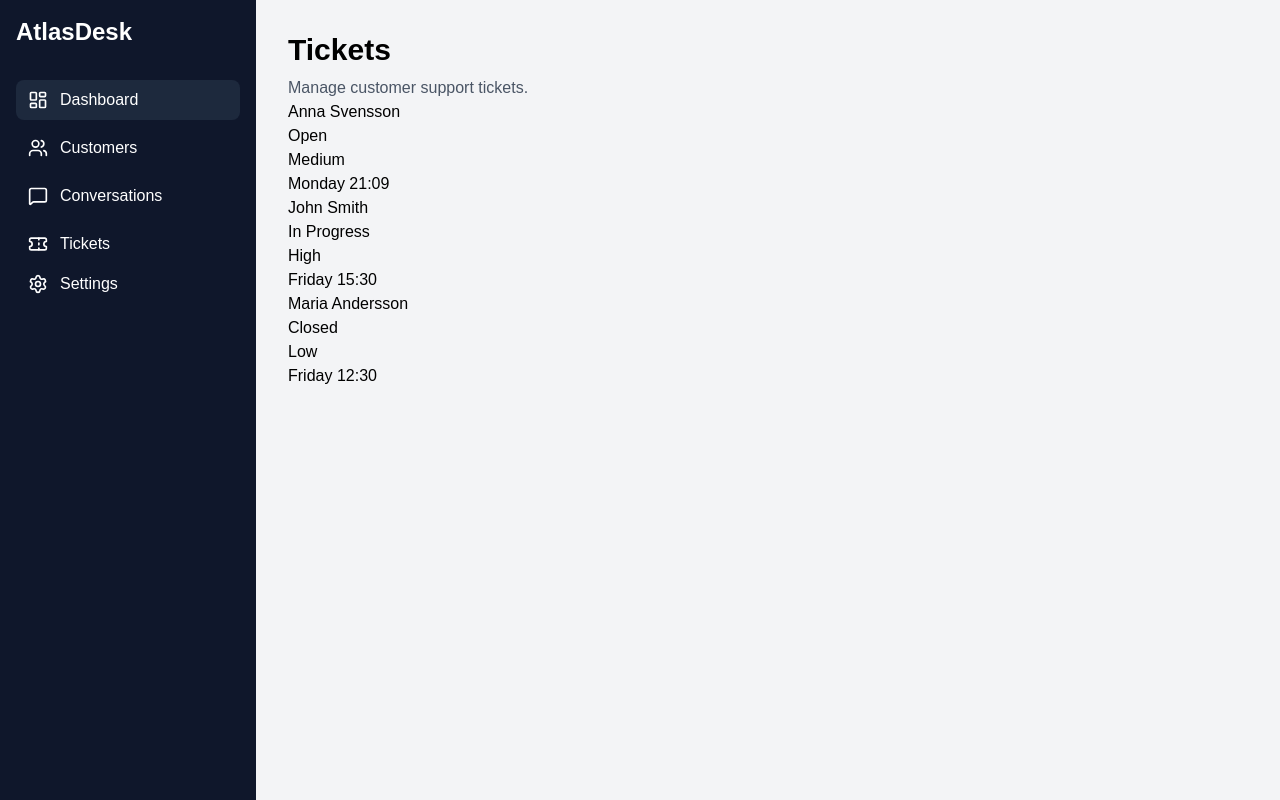
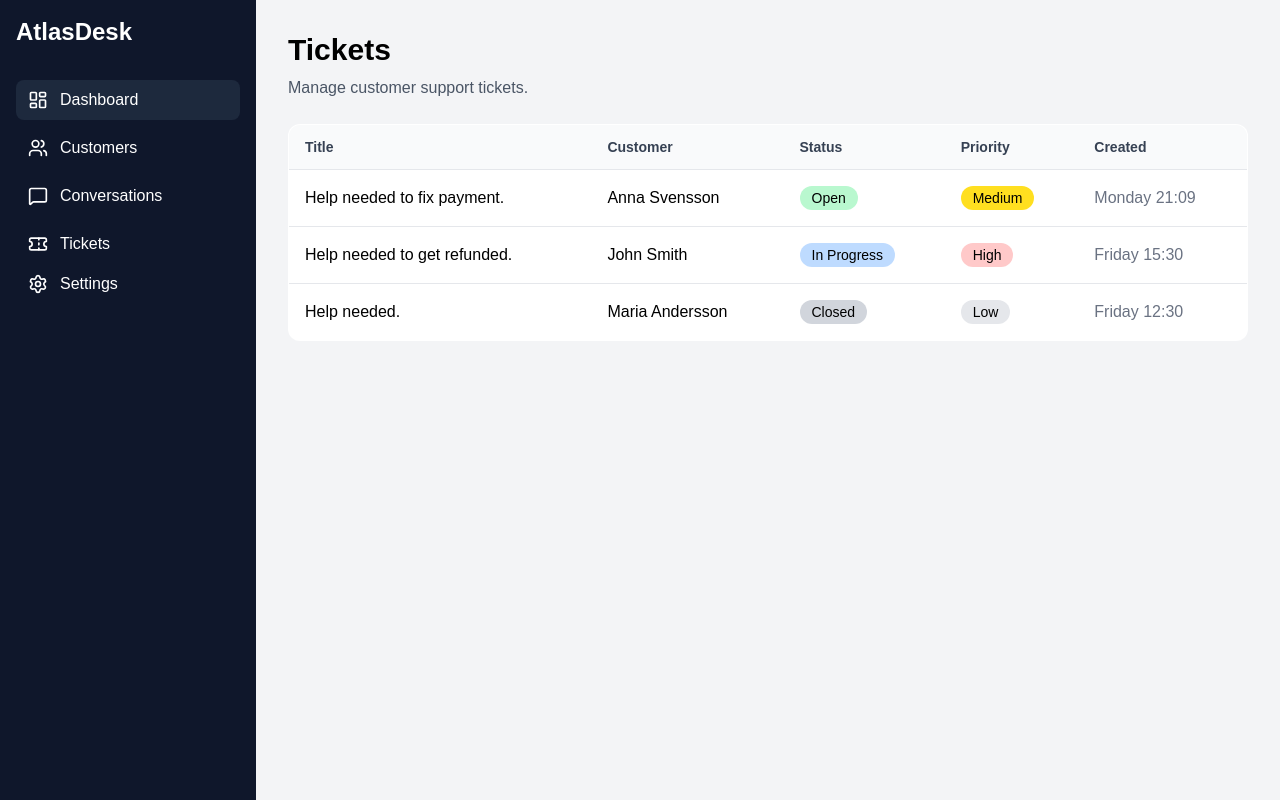
Before and after one commit to Abualtaher/atlasdesk, a React (Vite) app in the folder client/: page /tickets in a window 1280 px wide. Built offline with nearby package versions, Linux system fonts and the light colour scheme.

Commit message:
feat: enhance ticket display with detailed table layout and status/priority styling

```diff
--- a/client/src/pages/Tickets.tsx
+++ b/client/src/pages/Tickets.tsx
@@ -1,18 +1,88 @@
 import { tickets } from "../data/tickets";
 
 function Tickets() {
+  const priorityClass = (priority: string) => {
+    if (priority === "High") {
+      return "bg-red-200";
+    }
+    if (priority === "Medium") {
+      return "bg-yellow-300";
+    }
+    return "bg-gray-200";
+  };
+
+  const statusClass = (status: string) => {
+    if (status === "Open") {
+      return "bg-green-200";
+    }
+    if (status === "Closed") {
+      return "bg-gray-300";
+    }
+    return "bg-blue-200";
+  };
   return (
     <div>
       <h1 className="text-3xl font-bold">Tickets</h1>
       <p className="mt-2 text-gray-600">Manage customer support tickets.</p>
-      {tickets.map((ticket) => (
-        <div key={ticket.id}>
-          <p>{ticket.customer}</p>
-          <p>{ticket.status}</p>
-          <p>{ticket.priority}</p>
-          <p>{ticket.createdAt}</p>
-        </div>
-      ))}
+      <div>
+        <table className="mt-6 w-full overflow-hidden rounded-xl border border-gray-200 bg-white text-left">
+          <thead className="bg-gray-50">
+            <tr>
+              <th className="px-4 py-3 text-sm font-semibold text-gray-700">
+                Title
+              </th>
+
+              <th className="px-4 py-3 text-sm font-semibold text-gray-700">
+                Customer
+              </th>
+
+              <th className="px-4 py-3 text-sm font-semibold text-gray-700">
+                Status
+              </th>
+
+              <th className="px-4 py-3 text-sm font-semibold text-gray-700">
+                Priority
+              </th>
+
+              <th className="px-4 py-3 text-sm font-semibold text-gray-700">
+                Created
+              </th>
+            </tr>
+          </thead>
+
+          <tbody>
+            {tickets.map((ticket) => (
+              <tr key={ticket.id} className="border-t border-gray-200">
+                <td className="px-4 py-4 font-medium">{ticket.title}</td>
+
+                <td className="px-4 py-4">{ticket.customer}</td>
+
+                <td className="px-4 py-4">
+                  <span
+                    className={`rounded-full px-3 py-1 text-sm font-medium ${statusClass(
+                      ticket.status,
+                    )}`}
+                  >
+                    {ticket.status}
+                  </span>
+                </td>
+
+                <td className="px-4 py-4">
+                  <span
+                    className={`rounded-full px-3 py-1 text-sm font-medium ${priorityClass(
+                      ticket.priority,
+                    )}`}
+                  >
+                    {ticket.priority}
+                  </span>
+                </td>
+
+                <td className="px-4 py-4 text-gray-500">{ticket.createdAt}</td>
+              </tr>
+            ))}
+          </tbody>
+        </table>
+      </div>
     </div>
   );
 }
```
